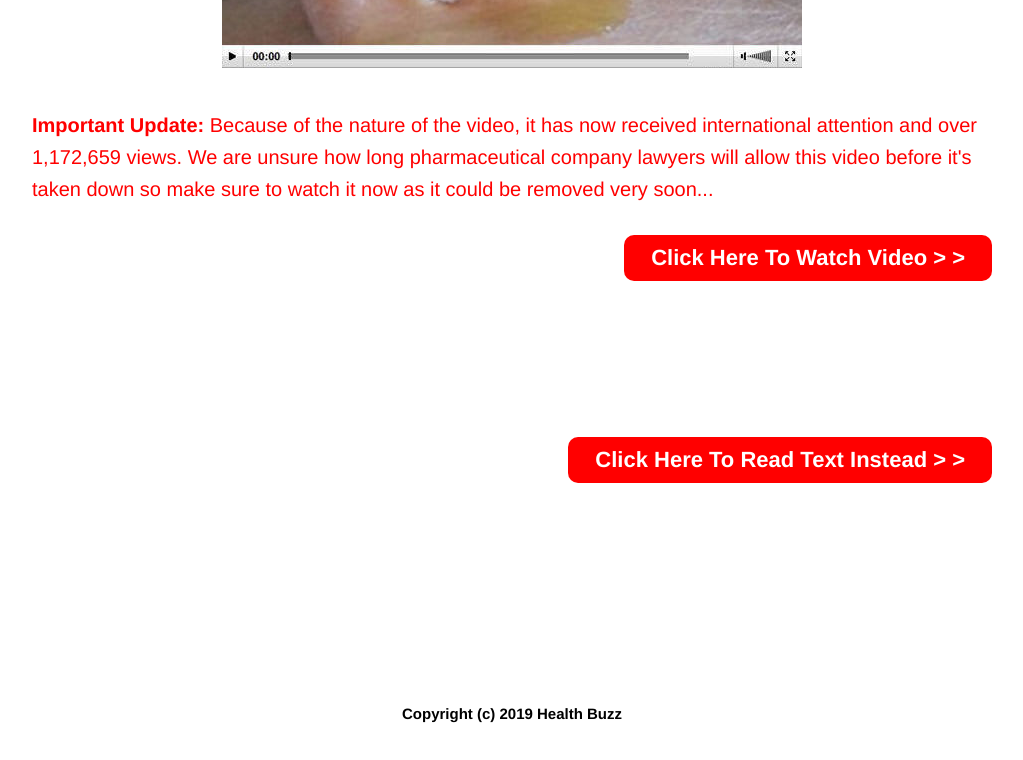
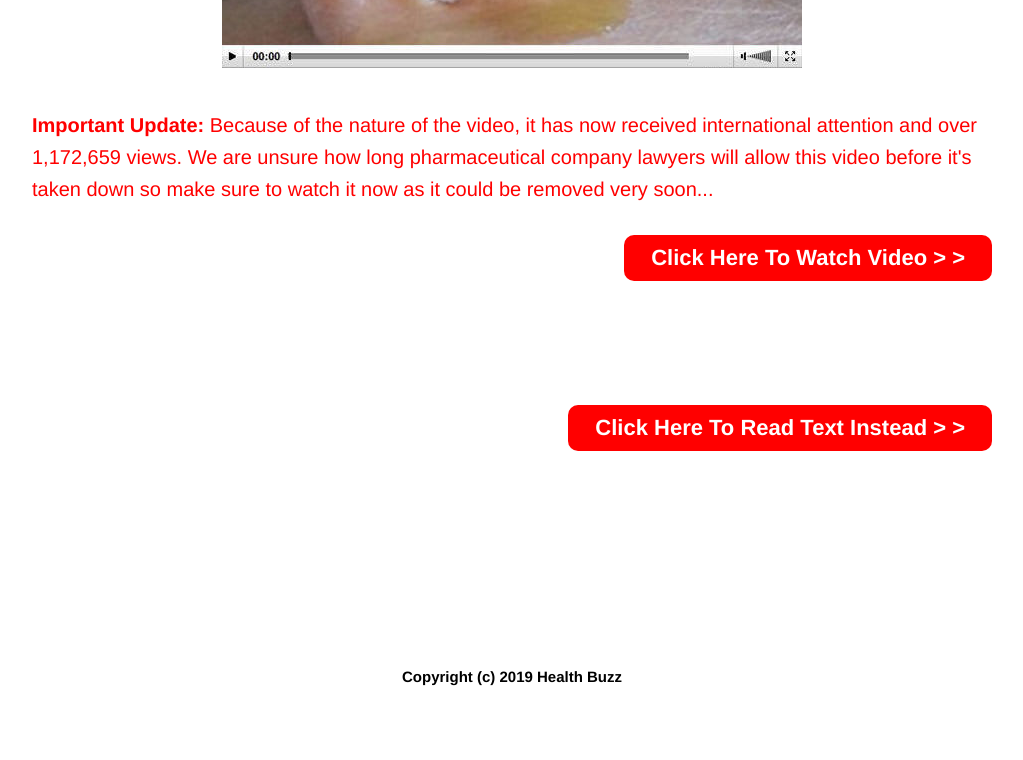
Before and after one commit to instamicr/tinn, a plain HTML site: page index.html in a window 1280 px wide. Shown: the part 7105-7865 px from the top of the page, without its empty margins (128-1151 px from the left). After the commit the page ends 7828 px from the top, so only its background shows below. Drawn offline with Linux system fonts and the light colour scheme.

Commit message:
Update index.html

```diff
--- a/index.html
+++ b/index.html
@@ -818,9 +818,7 @@ New Tinnitus Breakthrough That Will Bankrupt Tinnitus Industry
 <div class="button" style="padding: 20px 0px 150px 0px;">
 <a href="https://www.mb102.com/lnk.asp?o=13619&c=918273&a=204627&k=87E5BD736C01B02B5E7DDA61F9D5F4E5&l=19257&s1=can3new" target="_blank" class="link" style="background-color: red; border-radius: 10px; font-size: 22px;text-decoration: none; color: #fff; padding: 12px 27px; text-align: center; display: block;float:right;"><span class="hide-phones">Click Here To</span> Watch Video &gt; &gt;</a>
 </div>
-<br>
-<br>
-<div class="button" style="padding: 20px 0px 155px 0px;">
+<div class="button" style="padding: 20px 0px 150px 0px;">
 <a href="https://www.mb102.com/lnk.asp?o=13619&c=918273&a=204627&k=87E5BD736C01B02B5E7DDA61F9D5F4E5&l=14298&s1=can3text" target="_blank" class="link" style="background-color: red; border-radius: 10px; font-size: 22px;text-decoration: none; color: #fff; padding: 12px 27px; text-align: center; display: block;float:right;"><span class="hide-phones">Click Here To</span> Read Text Instead &gt; &gt;</a>
 
 </div>
```
